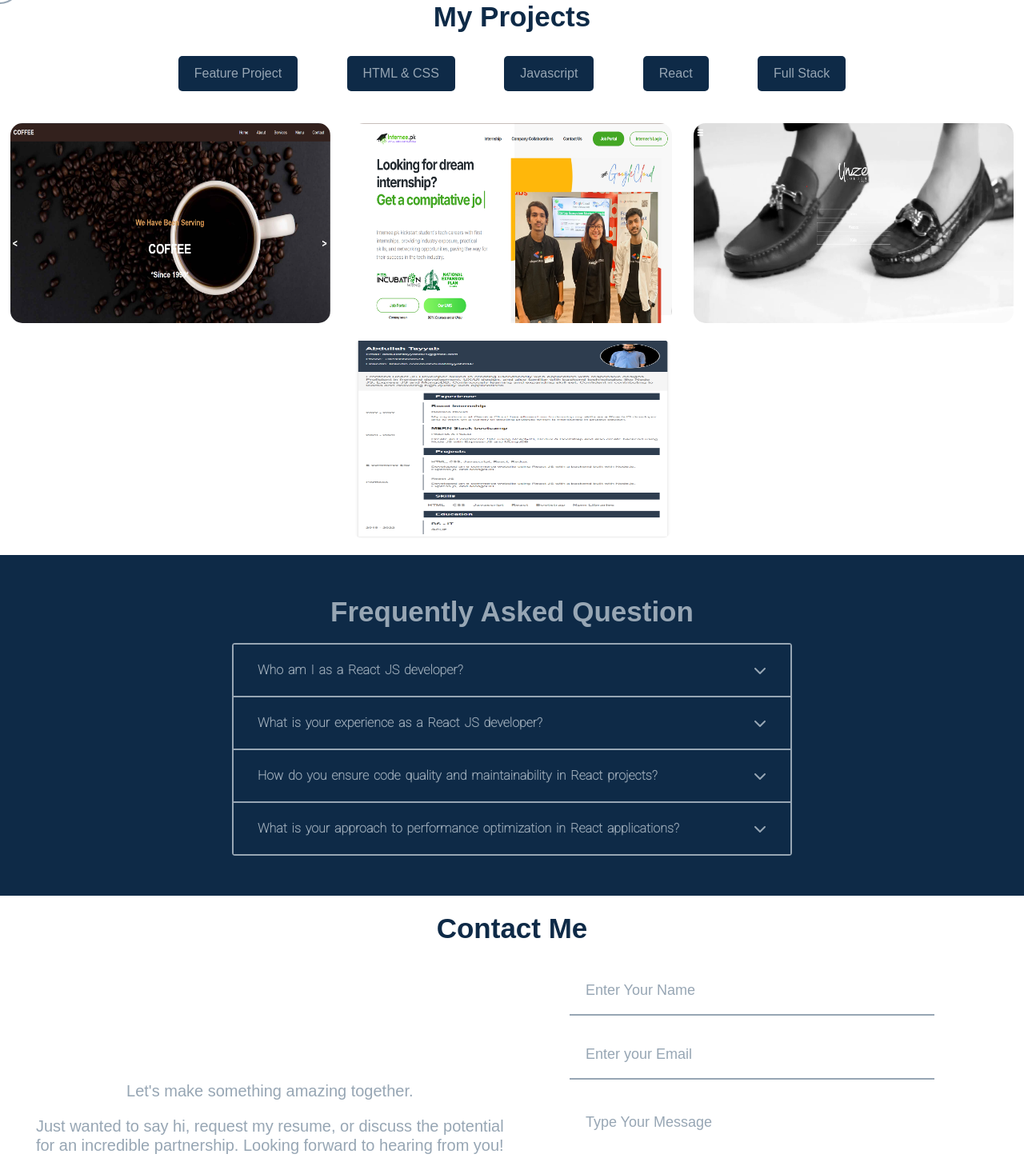
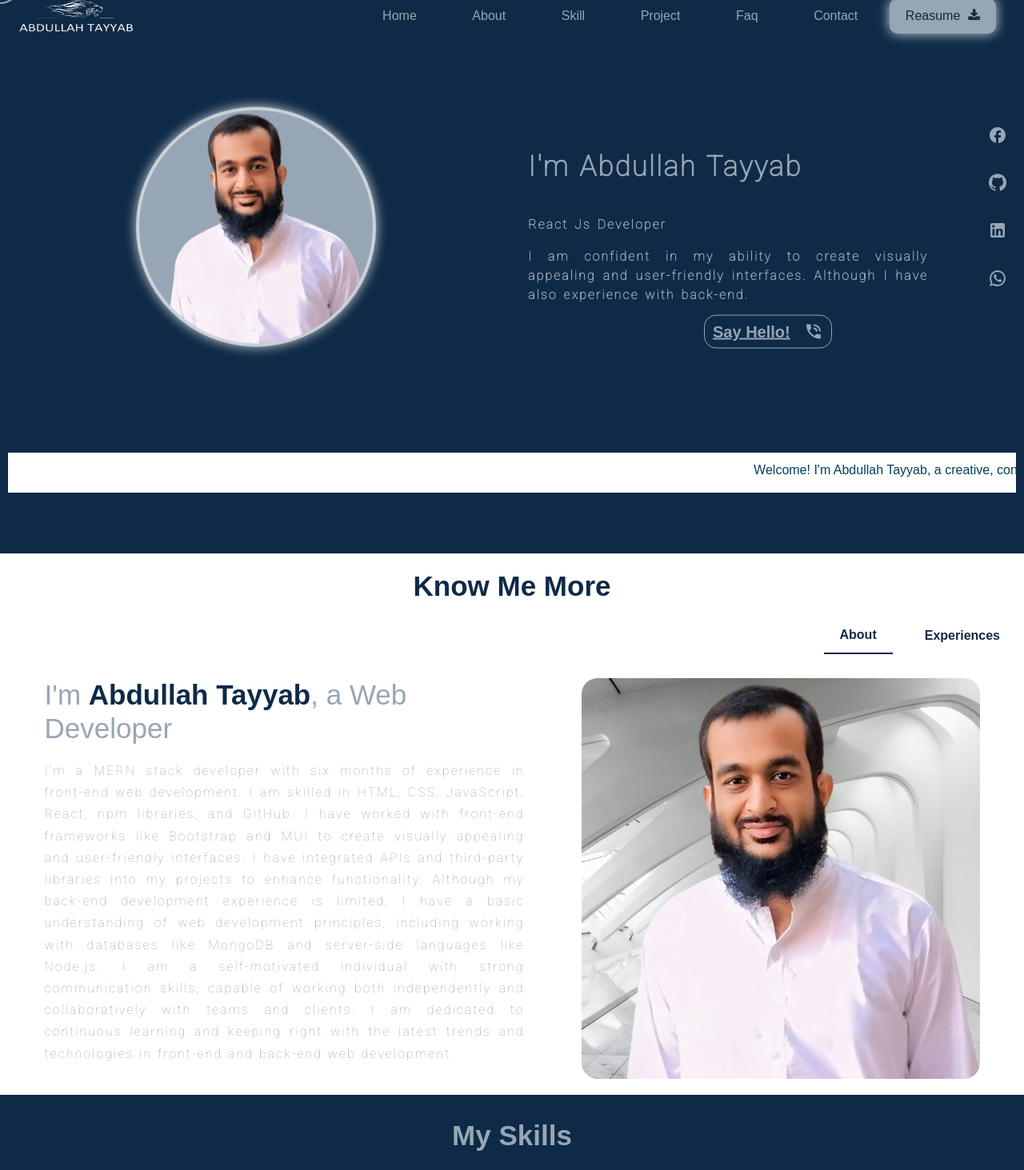
Before and after one commit to Ab-Tayyab/abdullah-tayyab-portfolio, a React (Create React App) app: page / in a window 1280 px wide. Shown: the part 20-1483 px from the top of the page at 80% size. Built offline with nearby package versions, Linux system fonts and the light colour scheme.

Commit message:
changes done

```diff
--- a/src/App.js
+++ b/src/App.js
@@ -69,15 +69,17 @@ const App = () => {
         ) : (
           <>
             <CustomCursor />
-            {/* <Navbar /> */}
-            {/* <Home /> */}
-            {/* <About /> */}
-            {/* <Skill /> */}
+            <Navbar />
+            <Home />
+            <About />
+            <Skill />
             <Project />
             <Faq />
             <Contact />
             <Footer />
-            {/* <ContactPopup isOpen={isPopupOpen} onClose={closePopup} /> */}
+
+            {/* Contact Popup */}
+            <ContactPopup isOpen={isPopupOpen} onClose={closePopup} />
           </>
         )}
       </div>
```
